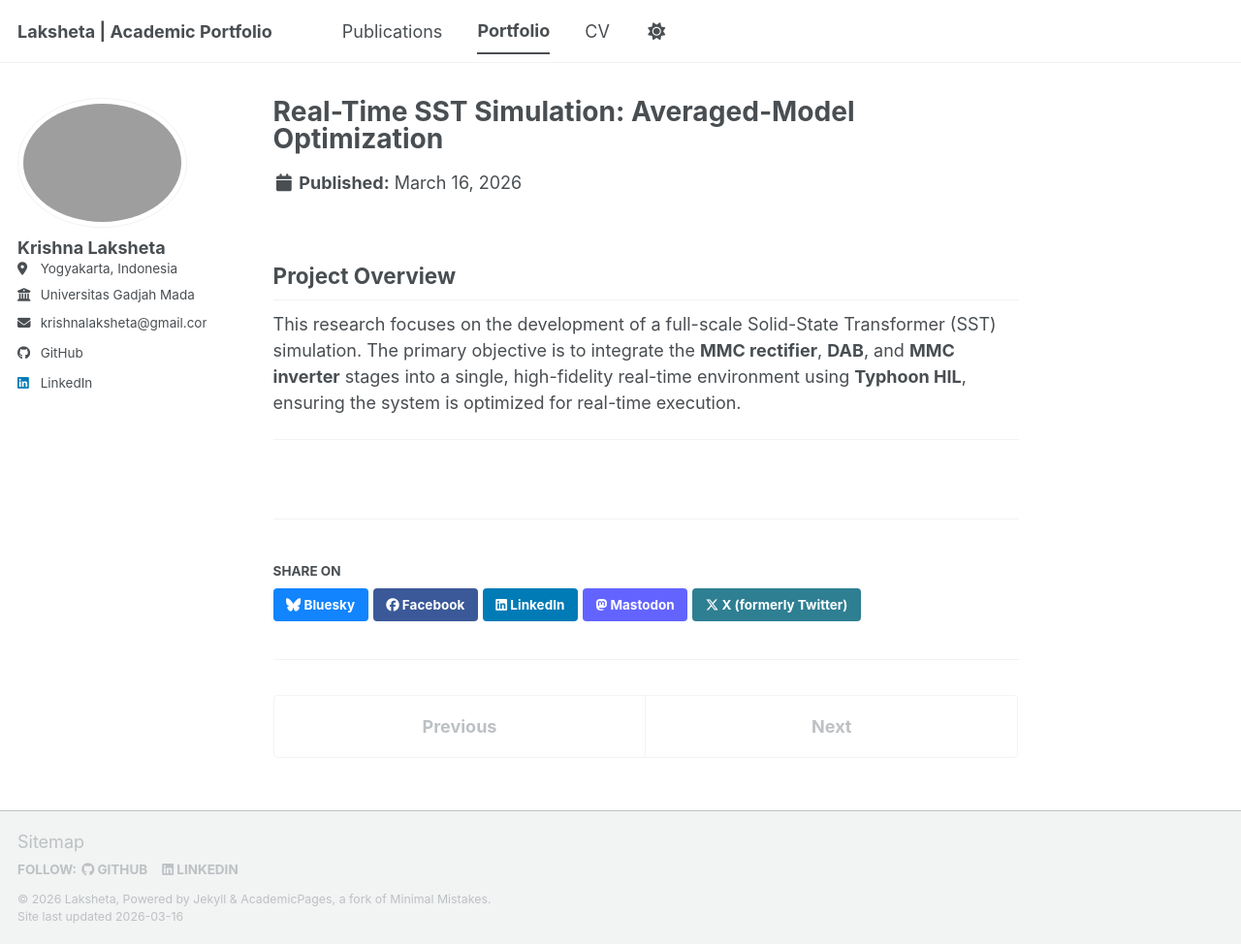
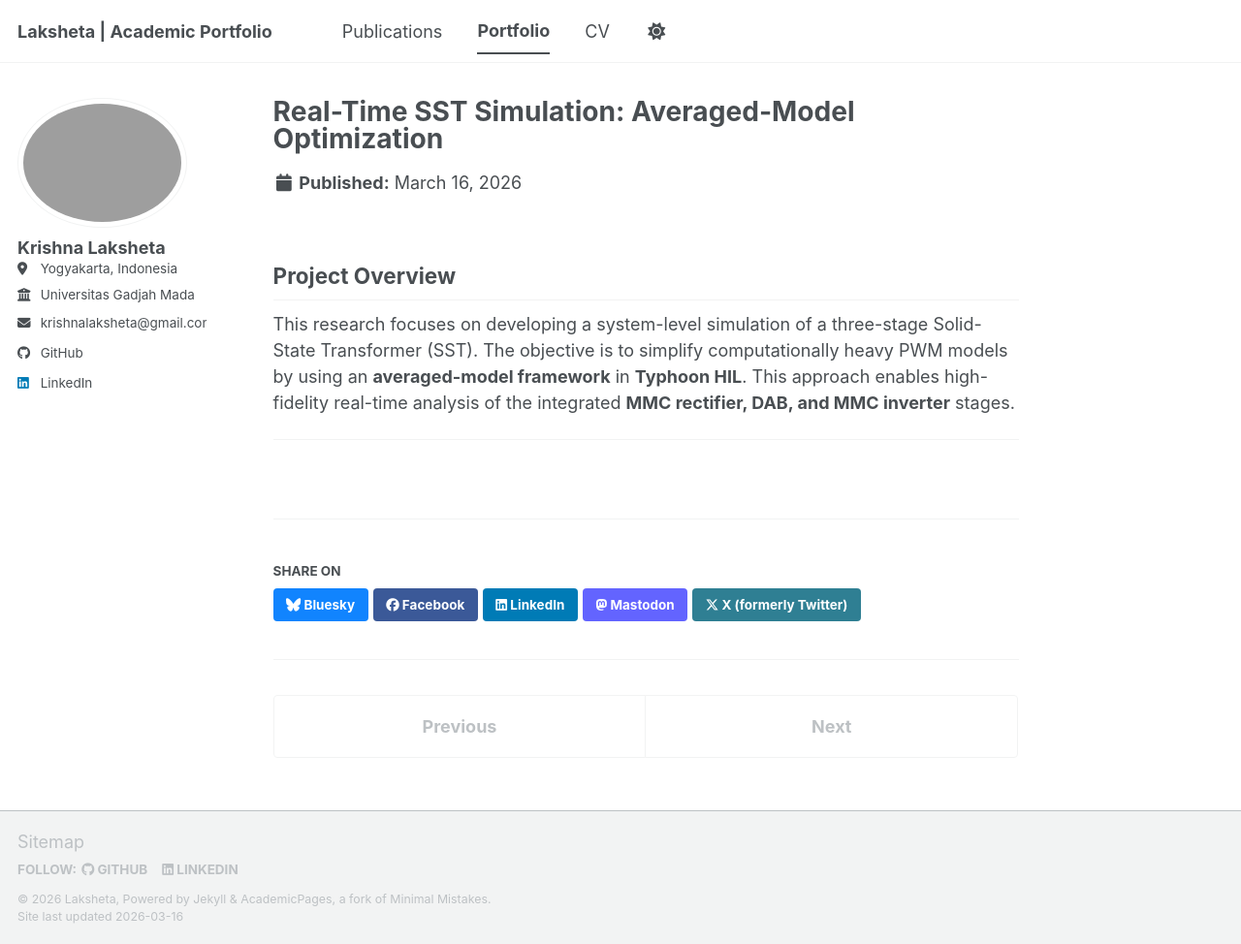
Before and after one commit to laksheta/laksheta.github.io, a Jekyll site: the page built from _portfolio/portfolio-5.md, in a window 1280 px wide and 974 px high. Shown: the whole window at 97% size. Built offline with Jekyll 4.4.1, drawn with Linux system fonts in a browser that asks for light colours; a script bundle is joined from its source files by our own code; library files that are not in the unit come from our copies.

Commit message:
port-5: add project overview

```diff
--- a/_portfolio/portfolio-5.md
+++ b/_portfolio/portfolio-5.md
@@ -2,10 +2,10 @@
 title: "Real-Time SST Simulation: Averaged-Model Optimization"
 excerpt: "Developing resource-optimized SST simulations in Typhoon HIL using switching-cycle averaged models. <br/><img src='/images/portofolio/5/hil_sim_thumb.png' width='100' align='right'>"
 collection: portfolio
-classes: wide
+# classes: wide
 ---
 
 ## Project Overview
-This research focuses on the development of a full-scale Solid-State Transformer (SST) simulation. The primary objective is to integrate the **MMC rectifier**, **DAB**, and **MMC inverter** stages into a single, high-fidelity real-time environment using **Typhoon HIL**, ensuring the system is optimized for real-time execution.
+This research focuses on developing a system-level simulation of a three-stage Solid-State Transformer (SST). The objective is to simplify computationally heavy PWM models by using an **averaged-model framework** in **Typhoon HIL**. This approach enables high-fidelity real-time analysis of the integrated **MMC rectifier, DAB, and MMC inverter** stages.
 
 ---
```
